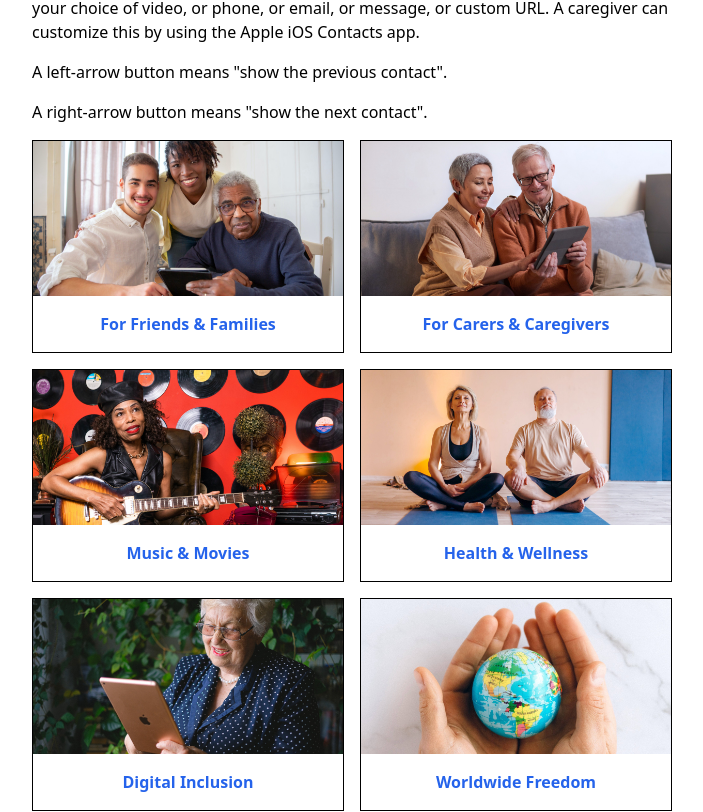
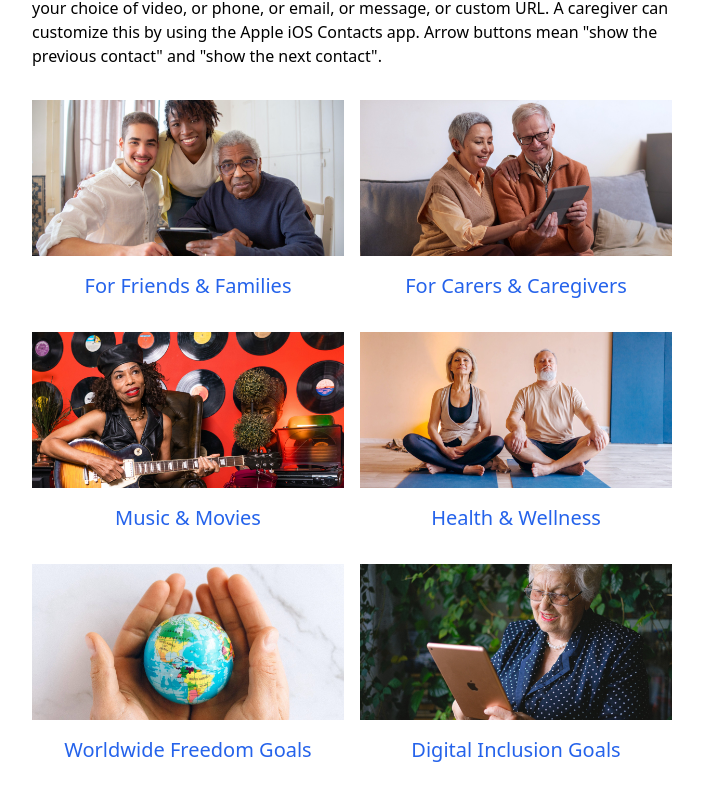
Before and after one commit to BoldContacts/boldcontacts-site-as-sveltekit, a SvelteKit app: page / in a window 1280 px wide. Shown: the part 1112-1924 px from the top of the page, without its empty margins (288-991 px from the left). Built offline with nearby package versions, Linux system fonts and the light colour scheme.

Commit message:
Drop tile borders

```diff
--- a/src/routes/+page.svelte
+++ b/src/routes/+page.svelte
@@ -8,43 +8,38 @@
 
 <p><img src="/assets/pexels/pexels-andrea-piacquadio-3791664/@1200x600.jpg" alt="People using BoldContacts on a phone" loading="lazy"></p>
 
-<p>A phone button means "contact this person now". This button connects you by using your choice of video, or phone, or email, or message, or custom URL. A caregiver can customize this by using the Apple iOS Contacts app.</p>
+<p>A phone button means "contact this person now". This button connects you by using your choice of video, or phone, or email, or message, or custom URL. A caregiver can customize this by using the Apple iOS Contacts app. Arrow buttons mean "show the previous contact" and "show the next contact".</p>
 
-<p>A left-arrow button means "show the previous contact".</p>
+<div class="grid grid-cols-2 gap-4 mt-8 text-xl">
 
-<p>A right-arrow button means "show the next contact".</p>
-
-
-<div class="grid grid-cols-2 gap-4">
-
-    <div class="border border-black text-center">
+    <div class="text-center">
         <a href="/friends-and-families"><img src="/assets/pexels/pexels-kampus-production-7551617/@1200x600.jpg" alt="Happy family uses a tablet computer"></a>
-        <p><b><a class="no-underline" href="/friends-and-families">For Friends &amp; Families</a></b></p>
+        <p><a class="no-underline" href="/friends-and-families">For Friends &amp; Families</a></p>
     </div>
 
-    <div class="border border-black text-center">
+    <div class="text-center">
         <a href="/carers-and-caregivers"><img src="/assets/pexels/pexels-marcus-aurelius-6787960/@1200x600.jpg" alt="Two people using an iPad together" loading="lazy"></a>
-        <p><b><a class="no-underline" href="/carers-and-caregivers">For Carers &amp; Caregivers</a></b></p>
+        <p><a class="no-underline" href="/carers-and-caregivers">For Carers &amp; Caregivers</a></p>
     </div>
 
-    <div class="border border-black text-center">
+    <div class="text-center">
         <a href="/music-and-movies"><img src="/assets/pexels/pexels-rdne-stock-project-7020687/@1200x600.jpg" alt="Person playing guitar with records and a record player" loading="lazy"></a>
-        <p><b><a class="no-underline" href="/music-and-movies">Music &amp; Movies</a></b></p>
+        <p><a class="no-underline" href="/music-and-movies">Music &amp; Movies</a></p>
     </div>
 
-    <div class="border border-black text-center">
+    <div class="text-center">
         <a href="/health-and-wellness"><img src="/assets/pexels/pexels-mikhail-nilov-7500699/@1200x600.jpg" alt="People exercising" loading="lazy"></a>
-        <p><b><a class="no-underline" href="/health-and-wellness">Health &amp; Wellness</a></b></p>
+        <p><a class="no-underline" href="/health-and-wellness">Health &amp; Wellness</a></p>
     </div>
 
-    <div class="border border-black text-center">
-        <a href="/digital-inclusion"><img src="/assets/pexels/pexels-anna-shvets-5231330/@1200x600.jpg" alt="Elderly person using an Apple iPad for FaceTime" loading="lazy"></a>
-        <p><b><a class="no-underline" href="/digital-inclusion">Digital Inclusion</a></b></p>
+    <div class="text-center">
+        <a href="/worldwide-freedom"><img src="/assets/pexels/pexels-nataliya-vaitkevich-7235805/@1200x600.jpg" alt="World globe held in hands" loading="lazy"></a>
+        <p><a class="no-underline" href="/worldwide-freedom">Worldwide Freedom Goals</a></p>
     </div>
 
-    <div class="border border-black text-center">
-        <a href="/worldwide-freedom"><img src="/assets/pexels/pexels-nataliya-vaitkevich-7235805/@1200x600.jpg" alt="World globe held in hands" loading="lazy"></a>
-        <p><b><a class="no-underline" href="/worldwide-freedom">Worldwide Freedom</a></b></p>
+    <div class="text-center">
+        <a href="/digital-inclusion"><img src="/assets/pexels/pexels-anna-shvets-5231330/@1200x600.jpg" alt="Elderly person using an Apple iPad for FaceTime" loading="lazy"></a>
+        <p><a class="no-underline" href="/digital-inclusion">Digital Inclusion Goals</a></p>
     </div>
 
 </div>
@@ -78,7 +73,7 @@
 </ol>
 
 
-<h2>For Music &amp; Movies</h2>
+<h2>Music &amp; Movies</h2>
 
 <p>The app can connect to music and movies, such as via YouTube, Spotify, Apple Music, Amazon Prime Video, and Google TV.</p>
 
@@ -87,7 +82,7 @@
 <p>Potential music connections include favorite songs, albums, playlists, genres, and streaming radio stations. Potential movie connections include blockbuster movies on Amazon Prime Video, family home movies that are uploaded to YouTube, and streaming TV channels.</p>
 
 
-<h2>For Health &amp; Wellness</h2>
+<h2>Health &amp; Wellness</h2>
 
 <p>The app can connect to health and wellness videos, such as for appropriate exercise, occupational therapy, and medical recovery.</p>
 
@@ -107,7 +102,7 @@
 <p><a href="/medical-and-clinical">More about medical &amp; clinical</a></p>
 
 
-<h2>For Worldwide Languages</h2>
+<h2>Worldwide Languages</h2>
 
 <p>The app provides many worldwide languages. We welcome help improving the phrasings and translations, and adding more languages and examples.</p>
 
```
